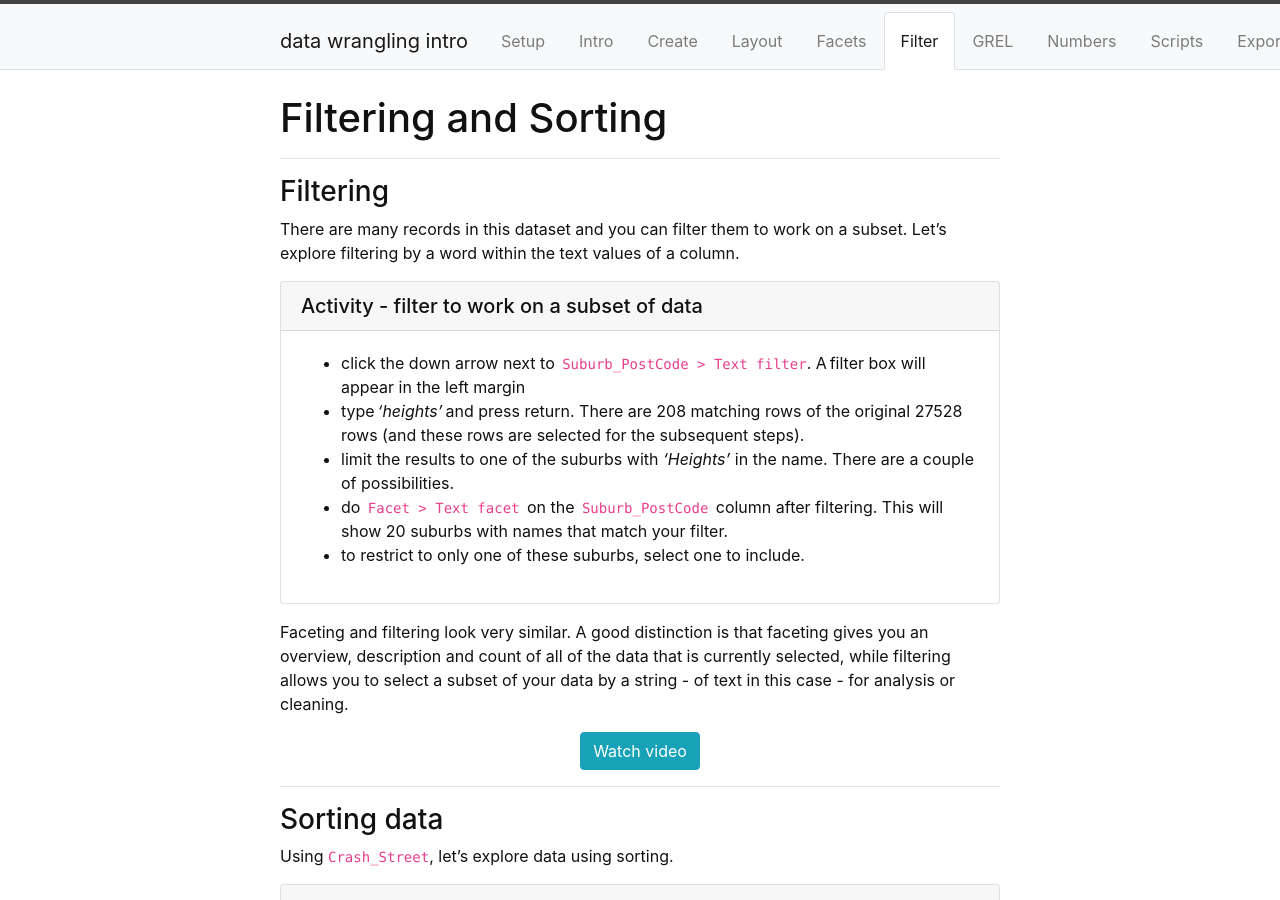
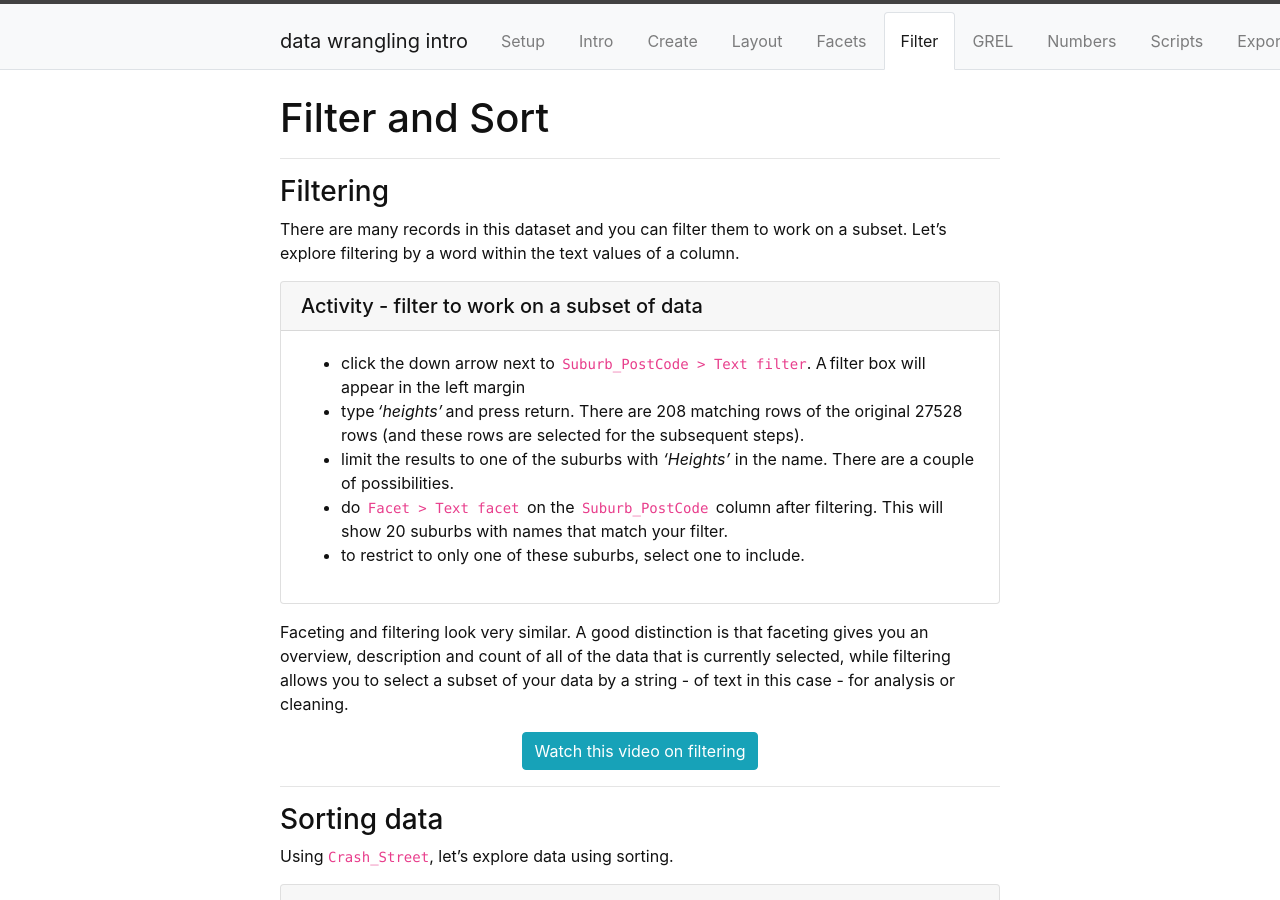
Before and after one commit to GULibrarySandbox/intro-data-wrangle, a Jekyll site: the page built from content/5-lesson.md, in a window 1280 px wide and 900 px high. Built offline with Jekyll 4.4.1, drawn with Linux system fonts in a browser that asks for light colours; some of the changed text lies outside the part shown.

Commit message:
Update 5-lesson.md

```diff
--- a/content/5-lesson.md
+++ b/content/5-lesson.md
@@ -3,7 +3,7 @@ title: Filter
 nav: true
 ---
 
-# Filtering and Sorting
+# Filter and Sort
 
 ------
 
@@ -20,7 +20,7 @@ There are many records in this dataset and you can filter them to work on a subs
 
 Faceting and filtering look very similar. A good distinction is that faceting gives you an overview, description and count of all of the data that is currently selected, while filtering allows you to select a subset of your data by a string - of text in this case - for analysis or cleaning.
 
-{% include button.md text="Watch video" link="https://vimeo.com/412533690/80c2ae057e" color="info" %}
+{% include button.md text="Watch this video on filtering" link="https://vimeo.com/412533690/80c2ae057e" color="info" %}
 
 ------
 
@@ -97,7 +97,7 @@ Find the missing `Crash_Longitude` value for record *243929*. There are a few po
 - Examine results for similarities
 - Copy and paste the missing `Crash_Longitude`  value to record *243929*.{% endcapture %} {% include card.md header="Activity - find & fix missing values by sorting" text=text %}
 
-{% include button.md text="Watch video" link="https://vimeo.com/412602729/e3da0ba711" color="info" %}
+{% include button.md text="See the steps in this video" link="https://vimeo.com/412602729/e3da0ba711" color="info" %}
 
 ----
 
```
